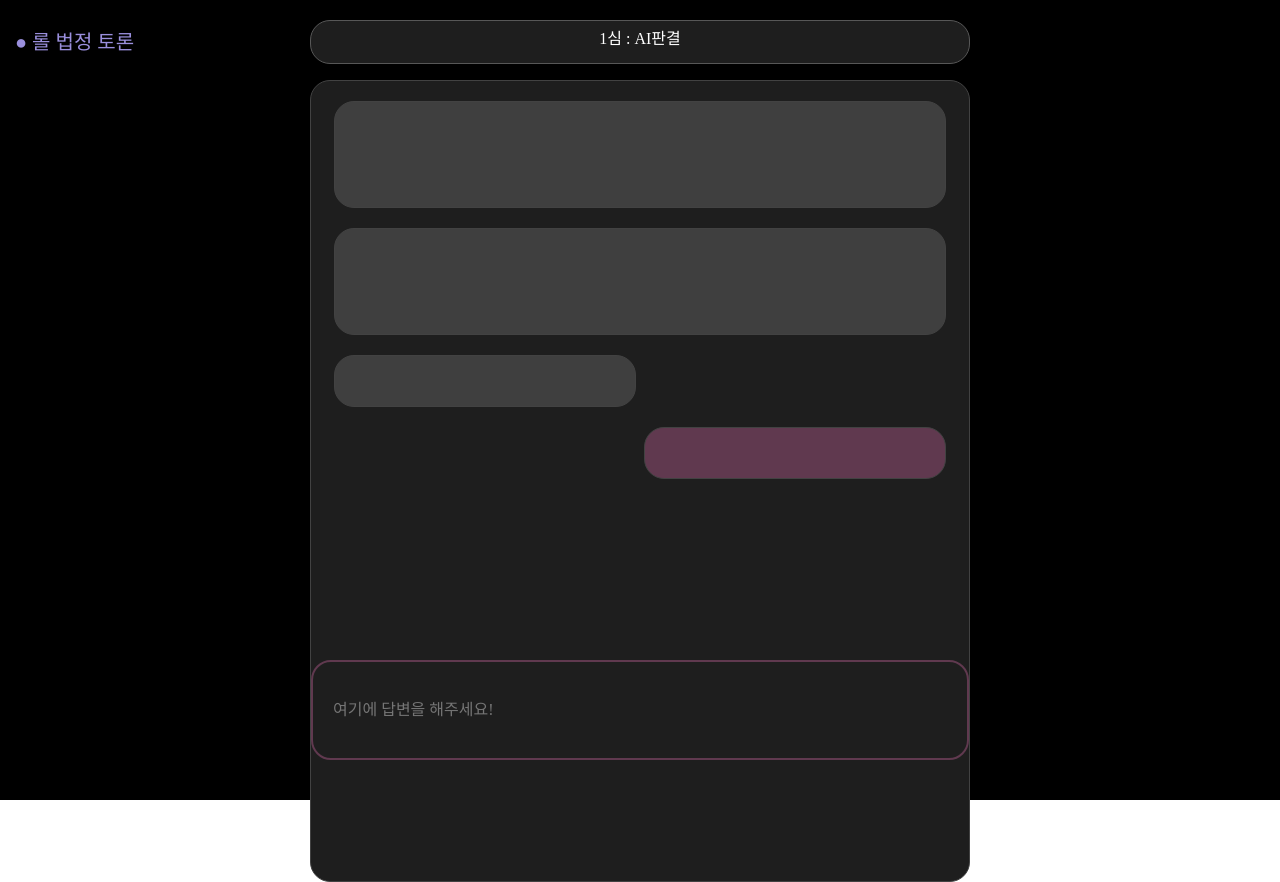
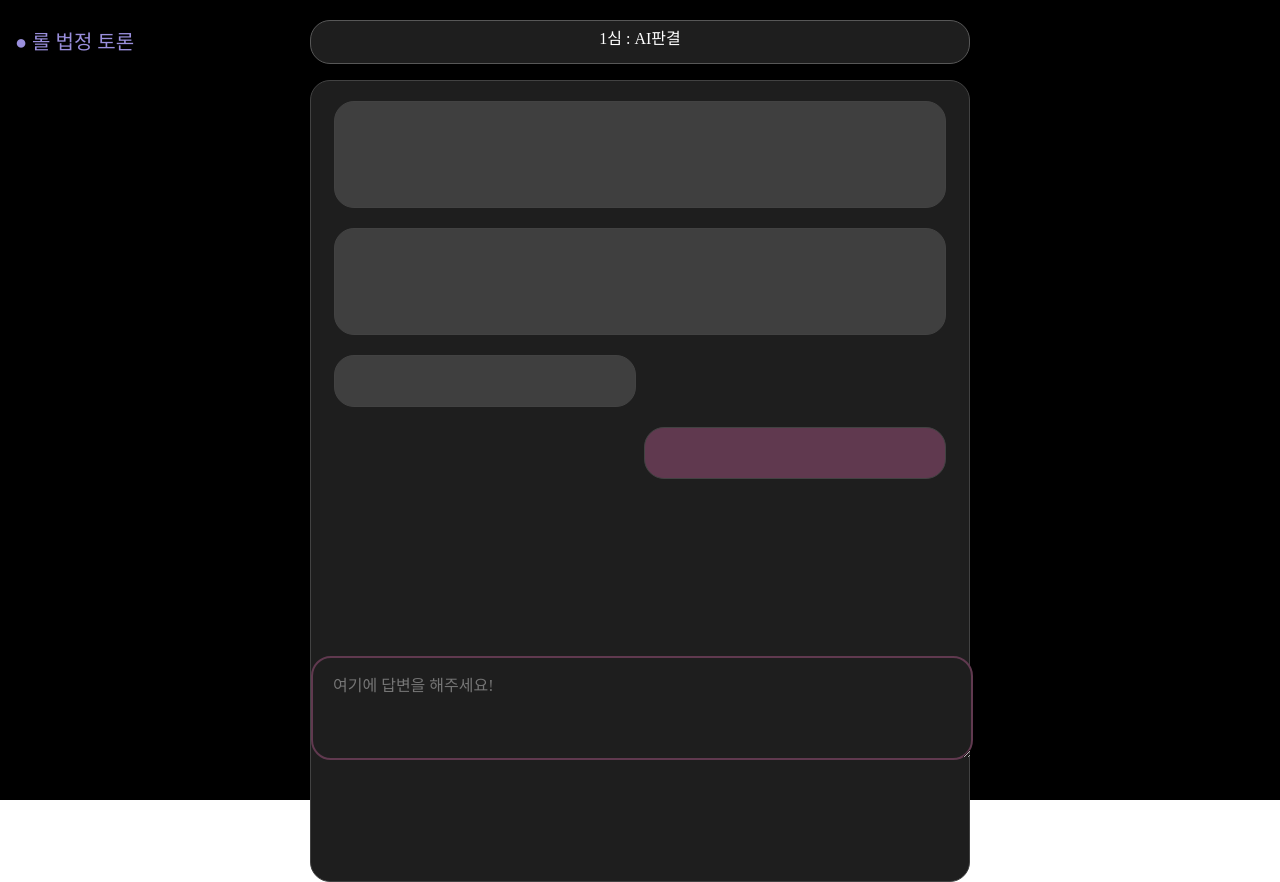
Before and after one commit to YoonJoowon/Ai_lolmooncheol, a React (Create React App) app in the folder ai/: page /Chatting in a window 1280 px wide. Built offline with nearby package versions, Linux system fonts and the light colour scheme.

Commit message:
fix : 1심 caht input창 오류 수정

```diff
--- a/ai/src/component/ChatInput.jsx
+++ b/ai/src/component/ChatInput.jsx
@@ -21,7 +21,6 @@ const ChatInput = () => {
 
   return (
     <ChatInputStyle
-      type="search"
       placeholder="여기에 답변을 해주세요!"
       id="searchInput"
       value={input}
@@ -33,16 +32,19 @@ const ChatInput = () => {
 
 export default ChatInput;
 
-export const ChatInputStyle = styled.input`
-  width: 658px;
-  min-height: 100px;
-  max-height: 100px;
+export const ChatInputStyle = styled.textarea`
+  color: white;
+  white-space: pre-wrap;
+  word-wrap: break-word;
+  max-width: 618px;
+  min-width: 618px;
+  min-height: 60px;
+  max-height: 60px;
   border-radius: 20px;
   outline: none;
-  padding: 0 20px;
-  background-color: #1E1E1E;
+  padding: 20px 20px;
+  background-color: #1e1e1e;
   border: 2.5px solid #60394f;
   position: absolute;
   bottom: 40px;
-  color: white;
 `;
--- a/ai/src/pages/Chatting copy.js
+++ b/ai/src/pages/Chatting copy.js
@@ -5,9 +5,9 @@ import { styled } from "styled-components";
 const Chatting = () => {
   const [keywords1, setKeywords1] = useState("");
   const [keywords2, setKeywords2] = useState("");
-  const [responseMessage, setResponseMessage] = useState("");
   const [isLoading, setIsLoading] = useState(false);
   const [error, setError] = useState(null);
+  const [responseMessage, setResponseMessage] = useState("");
   const formattedMessage = responseMessage.replace(/\\n/g, "\n");
   const api_key = process.env.REACT_APP_CHATGPT_API_KEY;
 
--- a/ai/src/pages/Chatting.jsx
+++ b/ai/src/pages/Chatting.jsx
@@ -1,25 +1,20 @@
 import React, { useState } from "react";
 import axios from "axios";
 import { styled } from "styled-components";
-import Logo from "../component/Logo";
 import Header from "../component/Header";
 import ChatAi from "../component/ChatAi";
 import ChatInput from "../component/ChatInput";
 import ChatUser from "../component/ChatUser";
 
 const Chatting = () => {
-
   return (
     <Background>
       <Header />
       <ChattingInfo>
         <ConfrontationPicture></ConfrontationPicture>
-
         <ChatTemplete></ChatTemplete>
-
         <ChatAi></ChatAi>
         <ChatUser></ChatUser>
-
         <ChatInput></ChatInput>
       </ChattingInfo>
     </Background>
```
